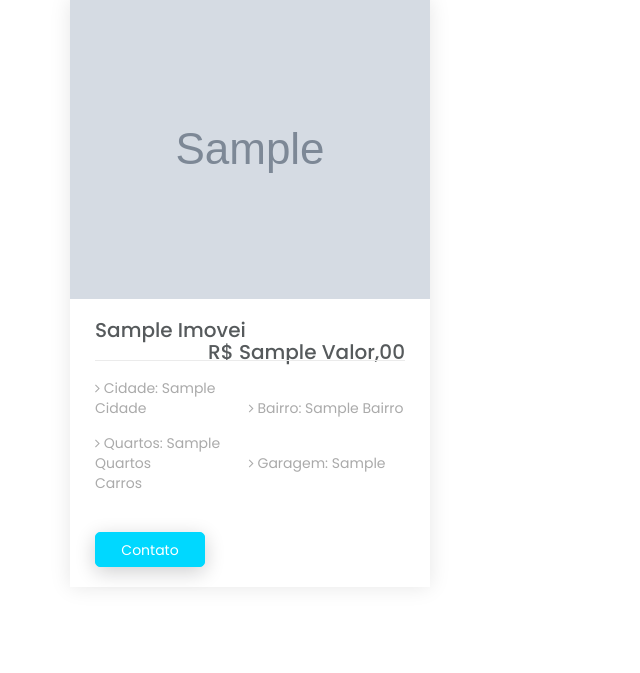
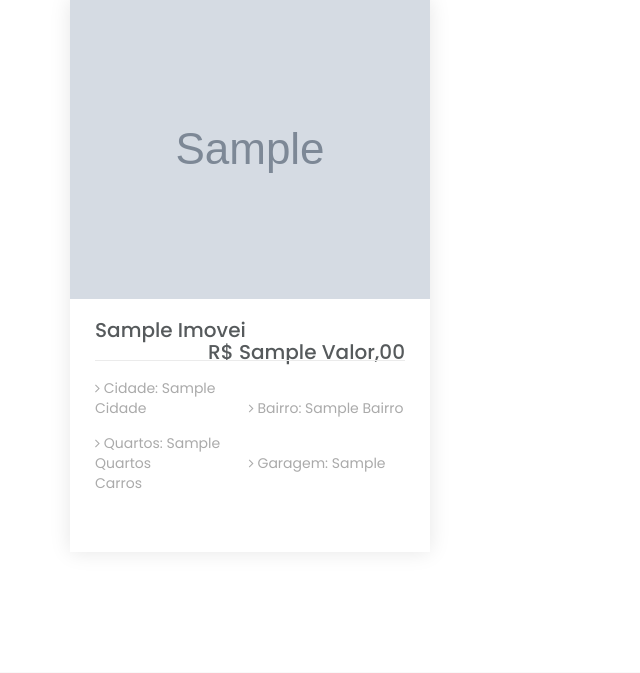
Before and after one commit to BCastroDev/ImobADM, a Node server app: template views/index.ejs in a window 1280 px wide. Shown: the part 1328-2001 px from the top of the page, without its empty margins (0-640 px from the left). Run offline with Node 20, Linux system fonts and the light colour scheme; the template is opened without the code that fills it: most values are stand-ins (such as "Sample title", 1, 10 or a date in 2020); grey boxes marked "Sample" are stand-in pictures; some libraries are stand-ins or nearby versions.

Commit message:
Modal abre pelo card, botões arrumados

```diff
--- a/app.js
+++ b/app.js
@@ -26,8 +26,8 @@
 app.use('/assets/js' , express.static(__dirname + '/public/assets/js'));
 app.use('/assets/css' , express.static(__dirname + '/public/assets/css'));
 
-
-app.get('/inicio', async (req,res)=>{
+//Página INDEX.EJS
+app.get('/', async (req,res)=>{
     const imoveis = await imovel.findAll()
     res.render('index',{ imoveis } )
 })
@@ -48,7 +48,7 @@
 
 })
 
-//pega tudo
+
 app.get('/estados', async (req,res)=>{
     const todosCadastros = await Estados.findAll() //Precisamos fazer como await
     res.send(todosCadastros)
--- a/views/index.ejs
+++ b/views/index.ejs
@@ -566,8 +566,15 @@
 
 
 						<% imoveis.forEach(function(imovel){ %>
+						<!-- Por aqui eu chamo o modal quando clicamos em qualquer lugar do card e ainda envio as infs -->
+						<div
+						data-toggle="modal"
+						data-target="#exampleModal"
+						data-imovelnome= " <%= imovel.nomeImovel %>"
+						data-imovelId= " <%= imovel.id %> "
+						data-imovelvalor=" <%= imovel.valor %> "
 
-						<div class="col-md-4 col-sm-6">
+						class="col-md-4 col-sm-6">
 							<div class="single-package-item">
 
 								<div class="imgPlace">
@@ -596,20 +603,6 @@
 
 									<div class="about-btn">
 
-										<button
-										type="button"
-										data-toggle="modal"
-										data-target="#exampleModal"
-
-										data-imovelnome=" <%= imovel.nomeImovel %> "
-										data-imovelId=" <%= imovel.id %> "
-										data-imovelvalor=" <%= imovel.valor %> "
-
-
-
-										class="btn about-view packages-btn"> <!--veio do template-->
-											Contato
-										</button>
 									</div><!--/.about-btn-->
 								</div><!--/.single-package-item-txt-->
 							</div><!--/.single-package-item-->
@@ -635,7 +628,13 @@
 
 
 	<!-- Modal -->
-	<div class="modal fade" id="exampleModal" tabindex="-1" role="dialog" aria-labelledby="exampleModalLabel" aria-hidden="true">
+	<div
+	class="modal fade"
+	id="exampleModal"
+	tabindex="-1"
+	role="dialog"
+	aria-labelledby="exampleModalLabel"
+	aria-hidden="true">
 		<div class="modal-dialog modal-lg" role="document">
 		<div class="modal-content">
 			<div class="modal-header">
@@ -657,8 +656,8 @@
 			</form>
 			</div>
 			<div class="modal-footer">
-			<button type="button" class="btn btn-secondary" data-dismiss="modal">Close</button>
-			<button type="button" class="btn btn-primary">Send message</button>
+			<button class="btn book-btn" role="button" data-dismiss="modal" >Fechar</button>
+			<button class="btn book-btn" role="button"> <a style="color: white;" href="https://wa.me/33984255959" target="_blank"> Contato </a> </button>
 			</div>
 		</div>
 		</div>
```
Also changed, not shown: public/assets/js/click.js.
